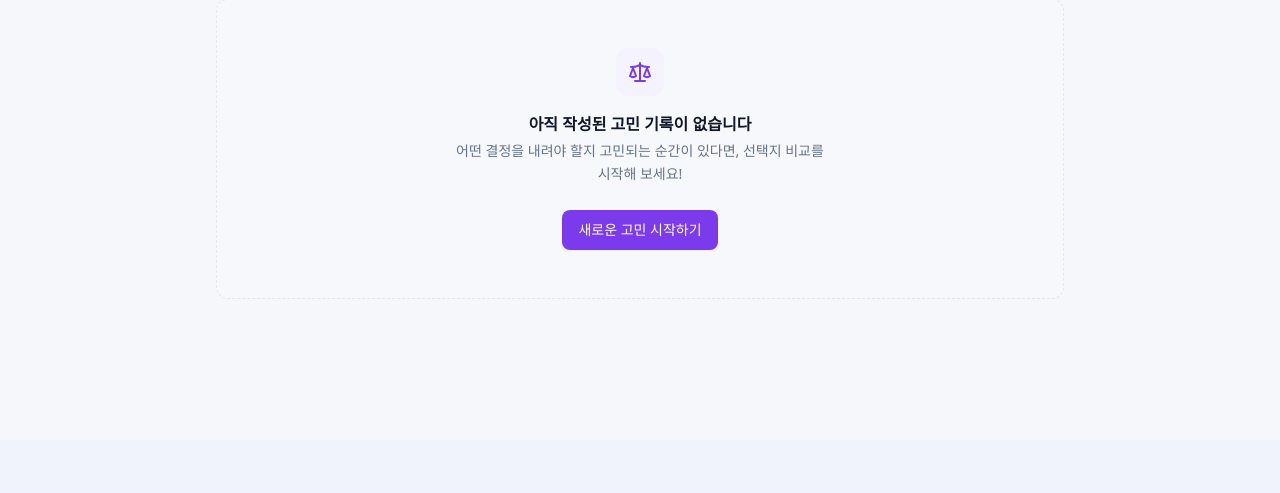
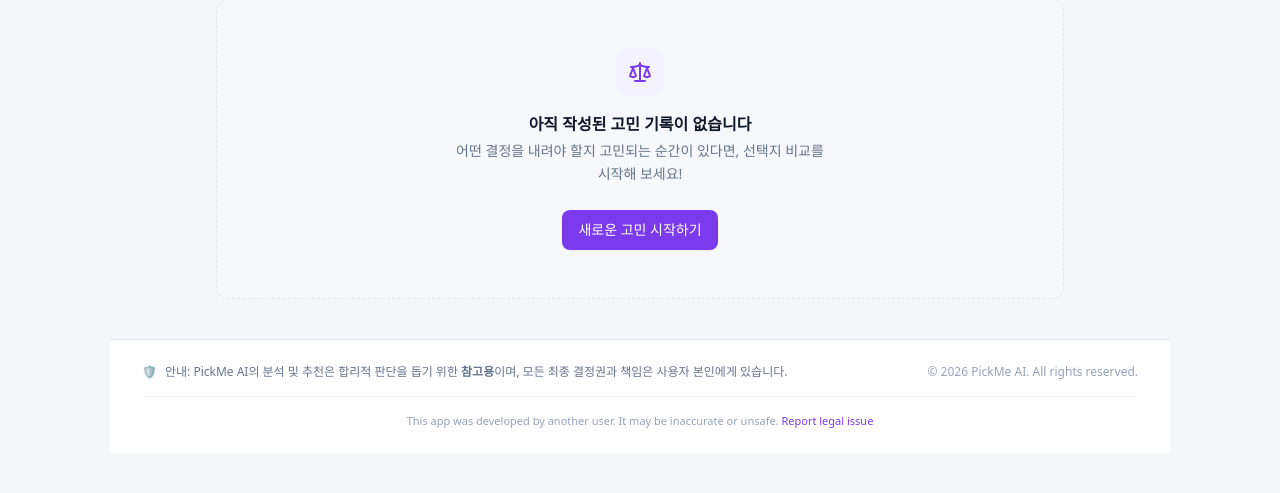
Before and after one commit to gustn0307/pickme-flask, a Flask app: page /history/ in a window 1280 px wide. Shown: the part 360-853 px from the top of the page. Before the commit the page ends 659 px from the top, so only its background shows below. Run offline with Flask 3, Linux system fonts and the light colour scheme; some libraries are stand-ins or nearby versions.

```diff
--- a/templates/history/index.html
+++ b/templates/history/index.html
@@ -54,4 +54,29 @@
 <script>
     lucide.createIcons();
 </script>
+
+<!-- ▼여기에 푸터 코드를 넣어주세요!▼ -->
+<footer class="border-t border-slate-200 bg-white mt-auto py-6">
+    <div class="max-w-7xl mx-auto px-4 sm:px-6 lg:px-8 space-y-4 text-xs text-slate-500">
+        <div class="flex flex-col sm:flex-row items-center justify-between gap-4">
+            <div class="flex items-center gap-2">
+                <span class="text-violet-600 font-bold">🛡️</span>
+                <span>안내: PickMe AI의 분석 및 추천은 합리적 판단을 돕기 위한 <strong>참고용</strong>이며, 모든 최종 결정권과 책임은 사용자 본인에게 있습니다.</span>
+            </div>
+            <div class="shrink-0 text-slate-400">
+                &copy; 2026 PickMe AI. All rights reserved.
+            </div>
+        </div>
+        <div class="pt-4 border-t border-slate-100 text-center text-slate-400 text-[11px]">
+            This app was developed by another user. It may be inaccurate or unsafe. <span class="text-violet-600 cursor-pointer hover:underline">Report legal issue</span>
+        </div>
+    </div>
+</footer>
+<!-- ▲여기까지 푸터 추가▲ -->
+
+<!-- 스크립트를 실행하여 <i> 태그를 실제 SVG 아이콘으로 변환 -->
+<script>
+    lucide.createIcons();
+</script>
+
 {% endblock %}
```
